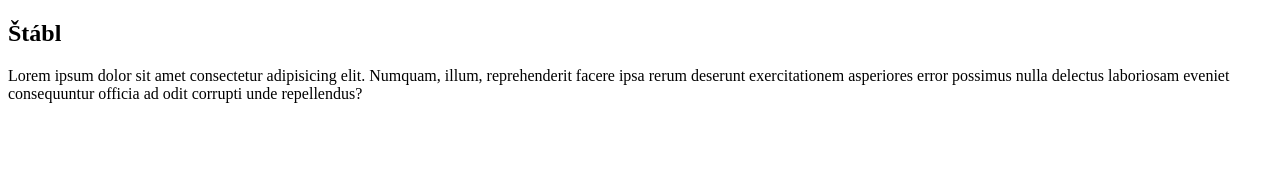
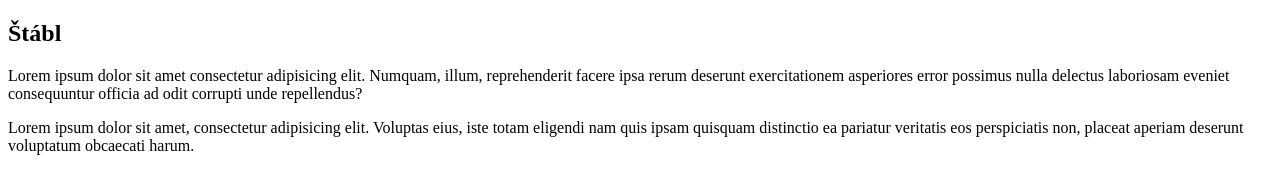
Before and after one commit to rudekstabl/stabl1, a plain HTML site: page index.html in a window 1280 px wide. Drawn offline with Linux system fonts and the light colour scheme.

Commit message:
přidán druhý odstavec

```diff
--- a/index.html
+++ b/index.html
@@ -9,5 +9,8 @@
     <p>Lorem ipsum dolor sit amet consectetur adipisicing elit. Numquam, illum, reprehenderit facere ipsa rerum deserunt
         exercitationem asperiores error possimus nulla delectus laboriosam eveniet consequuntur officia ad odit corrupti
         unde repellendus?</p>
+    <p>Lorem ipsum dolor sit amet, consectetur adipisicing elit. Voluptas eius, iste totam eligendi nam quis ipsam
+        quisquam distinctio ea pariatur veritatis eos perspiciatis non, placeat aperiam deserunt voluptatum obcaecati
+        harum.</p>
 </body>
 </html>
```
